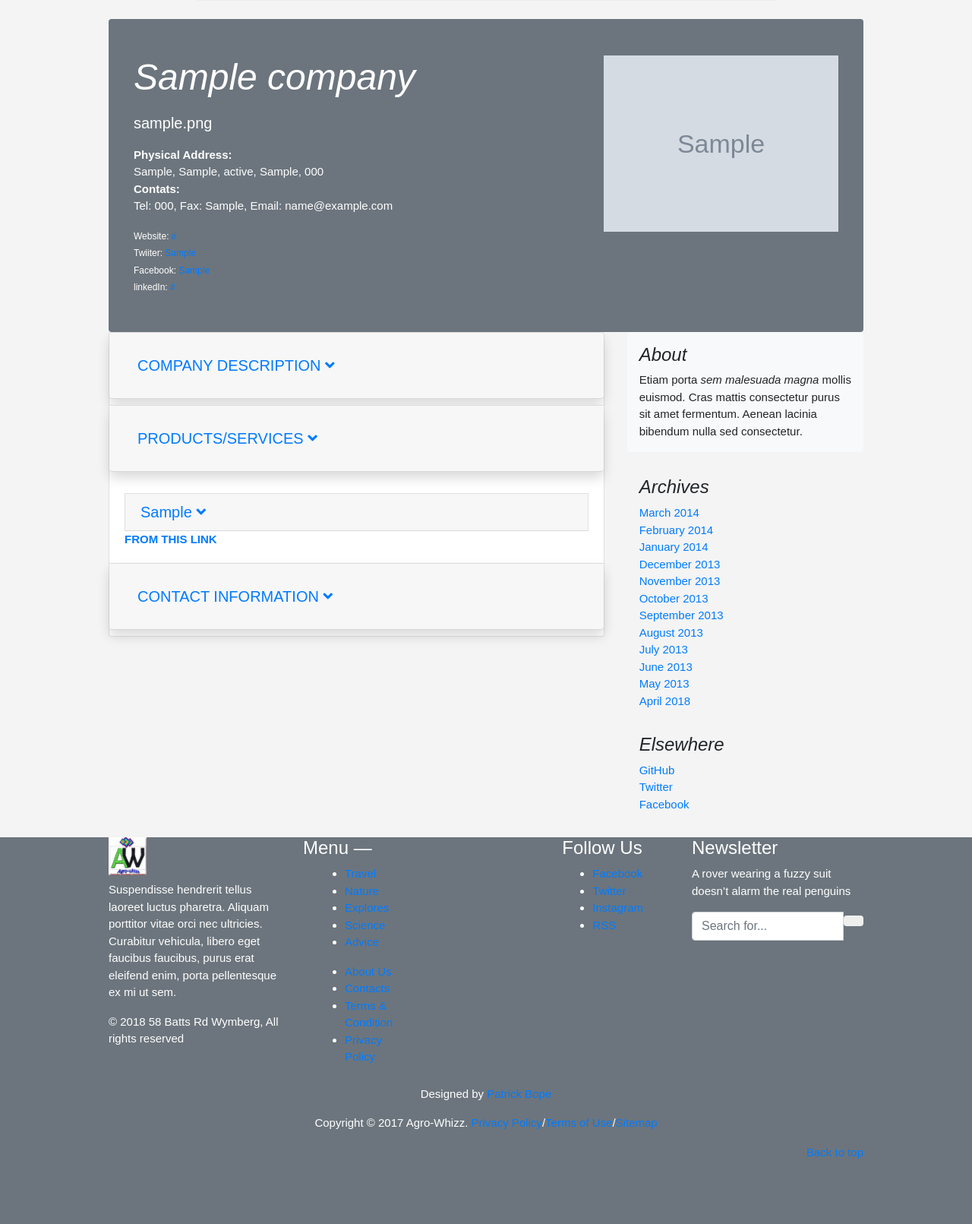
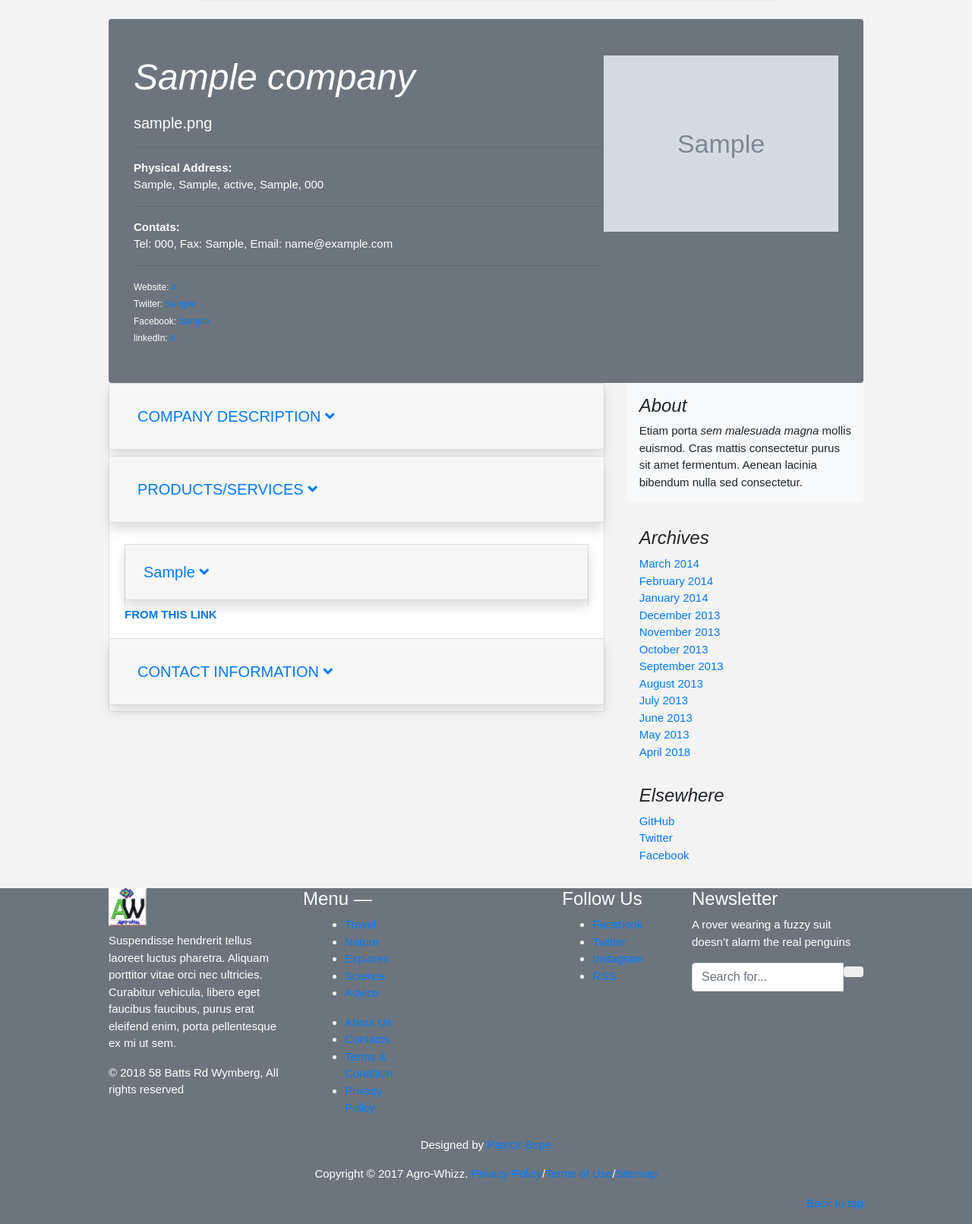
Before and after one commit to patbpm/whizzproject, a Django app: page /agrodata/foodindustrydata/1/companydetails/1/ in a window 1280 px wide, after a click on "PRODUCTS/SERVICES". Shown: the part 159-1770 px from the top of the page at 76% size. Before the commit the page ends 1684 px from the top, so only its background shows below. Run offline with Django 3.2, Linux system fonts and the light colour scheme; tables that the repository leaves empty hold one stand-in row (values such as "Sample post"); grey boxes marked "Sample" are stand-in pictures; some libraries are stand-ins or nearby versions.

Commit message:
Fixing the look of inside company details product an service

```diff
--- a/agrowhizz/agrodata/templates/agrodata/companyDetails.html
+++ b/agrowhizz/agrodata/templates/agrodata/companyDetails.html
@@ -15,15 +15,17 @@
         <div class="col-md-8 px-0">
             <h1 class="display-4 font-italic">{{ company.company_name }}</h1>
             <p class="lead my-3">{{ company.profile_description }}</p>
+            <hr>
             <div>
               <strong>Physical Address:</strong>
               <p> {{ addresses.location }}, {{ addresses.city }}, {{ addresses.state }}, {{ addresses.country }}, {{ addresses.postal_code }}</p>
             </div>
+            <hr>
             <div>
               <strong>Contats:</strong>
               <p> Tel: {{ addresses.telephone }}, Fax: {{ addresses.fax }}, Email: {{ addresses.email }}</p>
             </div>
-            <p></p>
+            <hr>
             <small>Website: <a href="{{ addresses.website }}" target="_blank">{{ addresses.website }}</a></small><br>
             <small>Twiiter: <a href="{{ addresses.twitter }}" target="_blank">{{ addresses.twitter }}</a></small><br>
             <small>Facebook: <a href="{{ addresses.facebook }}" target="_blank">{{ addresses.facebook  }}</a></small><br>
@@ -79,10 +81,10 @@
 
                               {% for category in categories %}
                               <!-- Accordion card -->
-                              <div class="card">
+                              <div class="card ">
 
                                 <!-- Card header -->
-                                <div class="card-header" role="tab" id="headingTwo2">
+                                <div class="card-header shadow p-4 mb-2 rounded" role="tab" id="headingTwo2">
                                   <a class="collapsed" data-toggle="collapse" data-parent="#accordionEx" href="#a{{ category }}" aria-expanded="false" aria-controls="collapseTwo2">
                                     <h5 class="mb-0">
                                         {{category}} <i class="fa fa-angle-down rotate-icon"></i>
--- a/agrowhizz/agrodata/templates/agrodata/companyList.html
+++ b/agrowhizz/agrodata/templates/agrodata/companyList.html
@@ -43,8 +43,8 @@
                 <div class="container">
 
                     {% for company in companies %}
-                    <div class="card">
-                        <div class="card-header text-white bg-secondary py-2 px-3"><strong>{{ company.company_name }}</strong></div>
+                    <div class="card shadow p-4 mb-2 rounded">
+                        <div class="card-header text-white bg-secondary py-2 px-3 shadow p-4 mb-2 rounded"><strong>{{ company.company_name }}</strong></div>
                         <div class="card-body p-3">
                             <div class="row">
                                 <div class="col-2">
--- a/agrowhizz/agrodata/templates/agrodata/ingredientDetails.html
+++ b/agrowhizz/agrodata/templates/agrodata/ingredientDetails.html
@@ -25,6 +25,7 @@
               <p> {{ details.usage }}</p>
             </div>
             <hr>
+            <small><strong>Appearance: </strong> {{ organoleptics.appearance }}</small><br>
             <small><strong>Colour: </strong> {{ organoleptics.Colour }}</small><br>
             <small><strong>Flavour: </strong> {{ organoleptics.Flavour }}</small><br>
             <small><strong>Taste: </strong> {{ organoleptics.Taste }}</small><br>
```
Also changed, not shown: agrowhizz/media/uploads/CompanyLogos/logo-parmalat.png (added), agrowhizz/media/uploads/productPictures/download.jpg (added).
